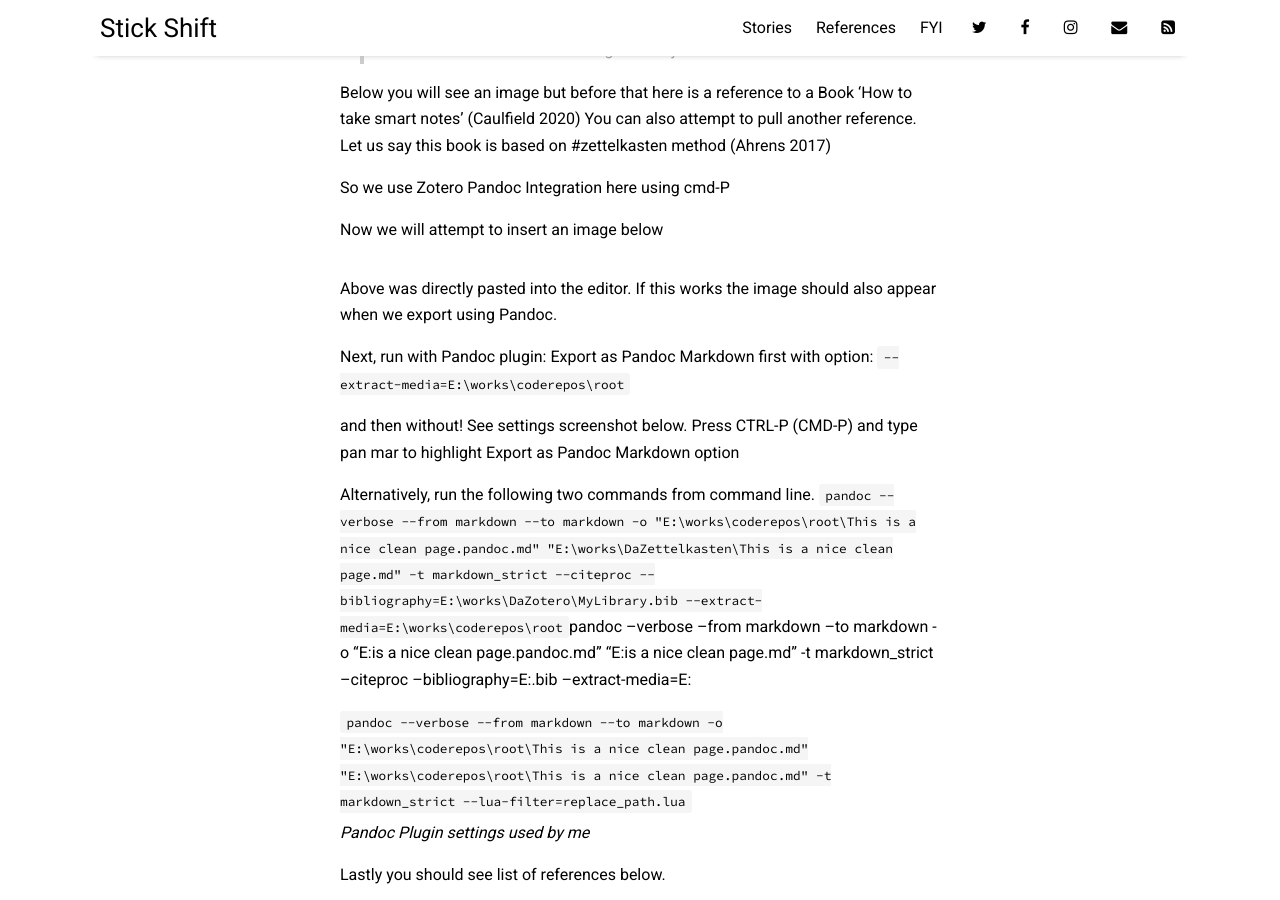
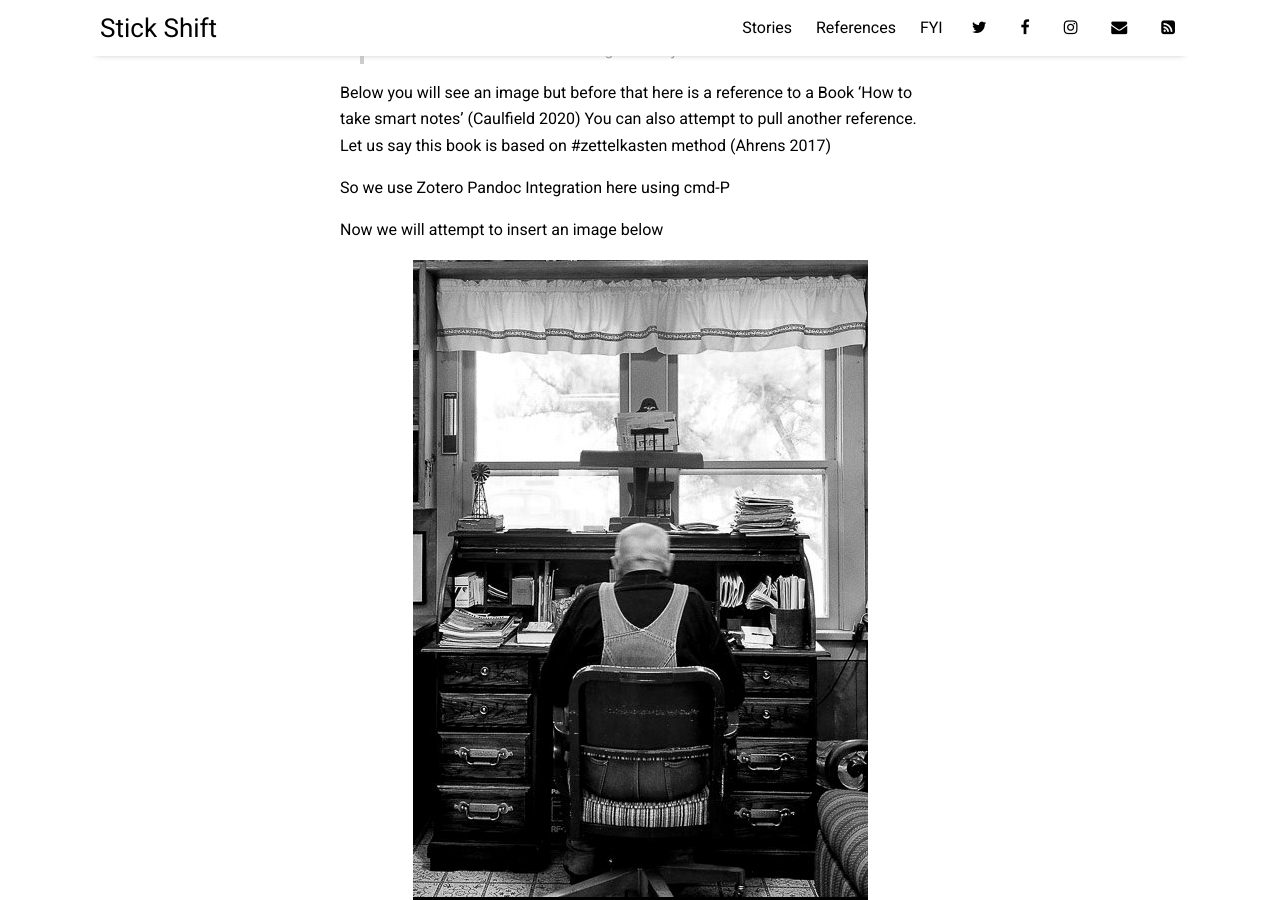
Before and after one commit to radlakha/radlakha.github.io, a Jekyll site: the page built from _posts/2023-09-02-This-is-a-nice-clean-page.md, in a window 1280 px wide and 900 px high, scrolled down 798 px. Built offline with Jekyll 4.4.1, drawn with Linux system fonts in a browser that asks for light colours; nearby versions of some CDN libraries.

```diff
--- a/_posts/2023-09-02-This-is-a-nice-clean-page.md
+++ b/_posts/2023-09-02-This-is-a-nice-clean-page.md
@@ -31,7 +31,7 @@ So we use Zotero Pandoc Integration here using cmd-P
 
 Now we will attempt to insert an image below
 
-![](_assets/Pasted%20image%2020230902112454.png)
+![](/assets/Pasted%20image%2020230902112454.png)
 
 Above was directly pasted into the editor. If this works the image
 should also appear when we export using Pandoc.
@@ -49,7 +49,7 @@ page.pandoc.md” “E:is a nice clean page.md” -t markdown\_strict
 –citeproc –bibliography=E:.bib –extract-media=E:
 
 `pandoc --verbose --from markdown --to markdown -o "E:\works\coderepos\root\This is a nice clean page.pandoc.md" "E:\works\coderepos\root\This is a nice clean page.pandoc.md" -t markdown_strict --lua-filter=replace_path.lua`
-![](_assets/Pasted%20image%2020230902130619.png) *Pandoc Plugin settings
+![](/assets/Pasted%20image%2020230902130619.png) *Pandoc Plugin settings
 used by me*
 
 Lastly you should see list of references below.
```
Also changed, not shown: assets/Pasted image 20230902112454.png (renamed from _posts/_assets/Pasted image 20230902112454.png), assets/Pasted image 20230902130619.png (renamed from _posts/_assets/Pasted image 20230902130619.png).
